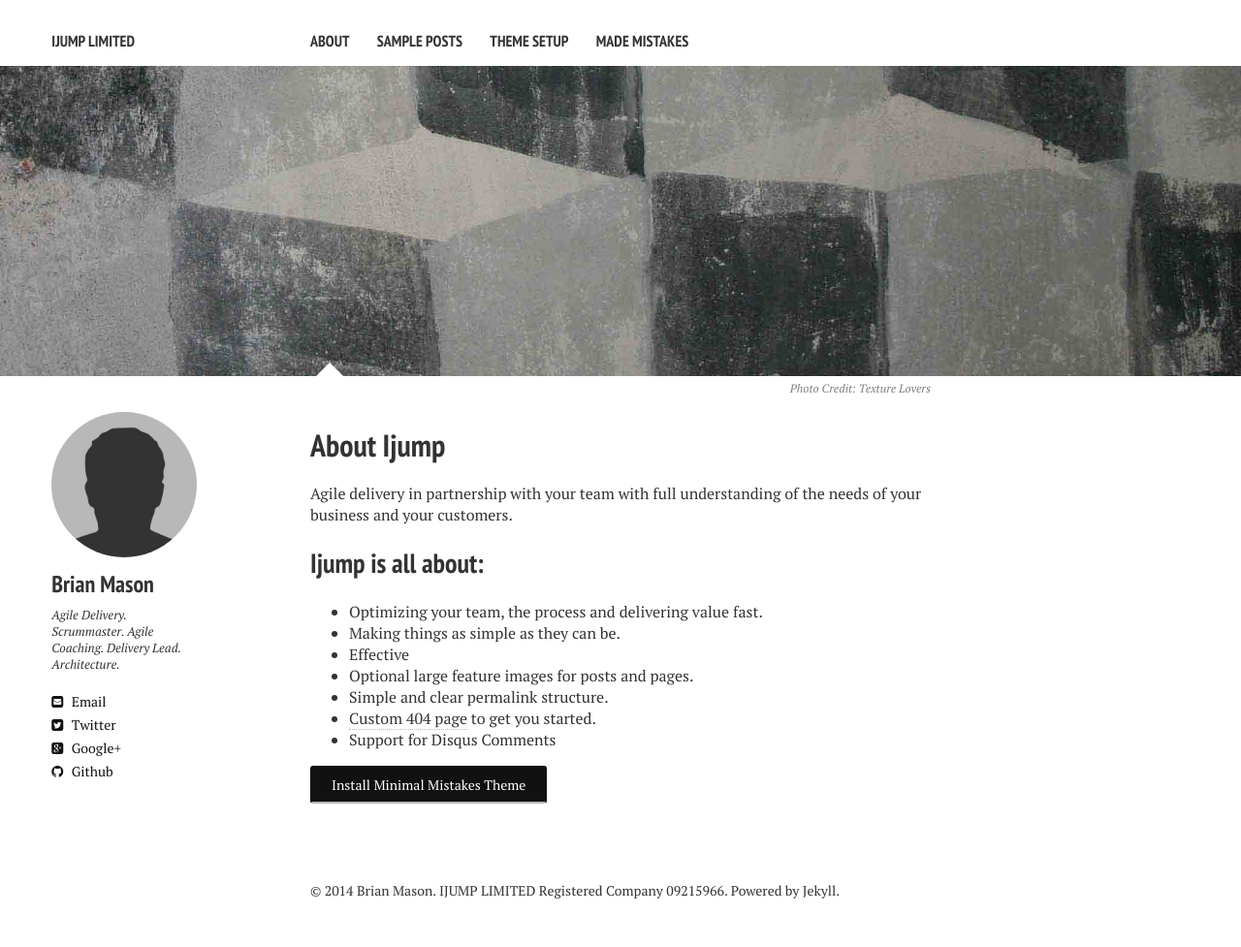
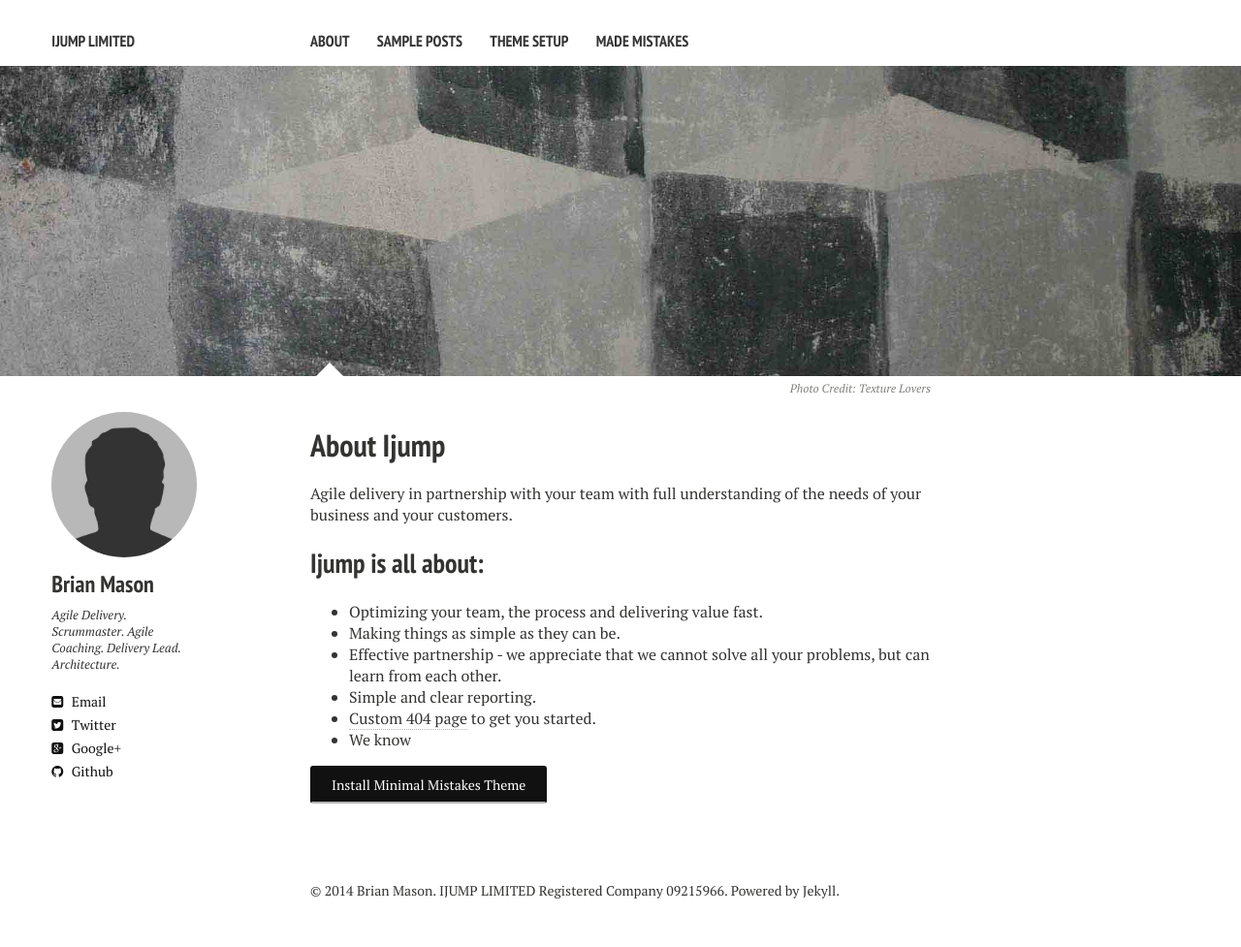
Before and after one commit to ijumper/ijumper.github.io, a Jekyll site: the page built from about/index.md, in a window 1280 px wide. Shown: the whole page at 97% size. Built offline with Jekyll 4.4.1, drawn with Linux system fonts in a browser that asks for light colours; nearby versions of some CDN libraries.

Commit message:
3rd commit

```diff
--- a/about/index.md
+++ b/about/index.md
@@ -1,7 +1,7 @@
 ---
 layout: page
 title: About Ijump
-tags: [about, Jekyll, theme, responsive]
+tags: [about, ijump]
 modified: 2014-08-08T20:53:07.573882-04:00
 comments: true
 image:
@@ -16,10 +16,9 @@ Agile delivery in partnership with your team with full understanding of the need
 
 * Optimizing your team, the process and delivering value fast.
 * Making things as simple as they can be.
-* Effective
-* Optional large feature images for posts and pages.
-* Simple and clear permalink structure.
+* Effective partnership - we appreciate that we cannot solve all your problems, but can learn from each other.
+* Simple and clear reporting.
 * [Custom 404 page](http://mmistakes.github.io/minimal-mistakes/404.html) to get you started.
-* Support for Disqus Comments
+* We know
 
 <a markdown="0" href="{{ site.url }}/theme-setup" class="btn">Install Minimal Mistakes Theme</a>
```
